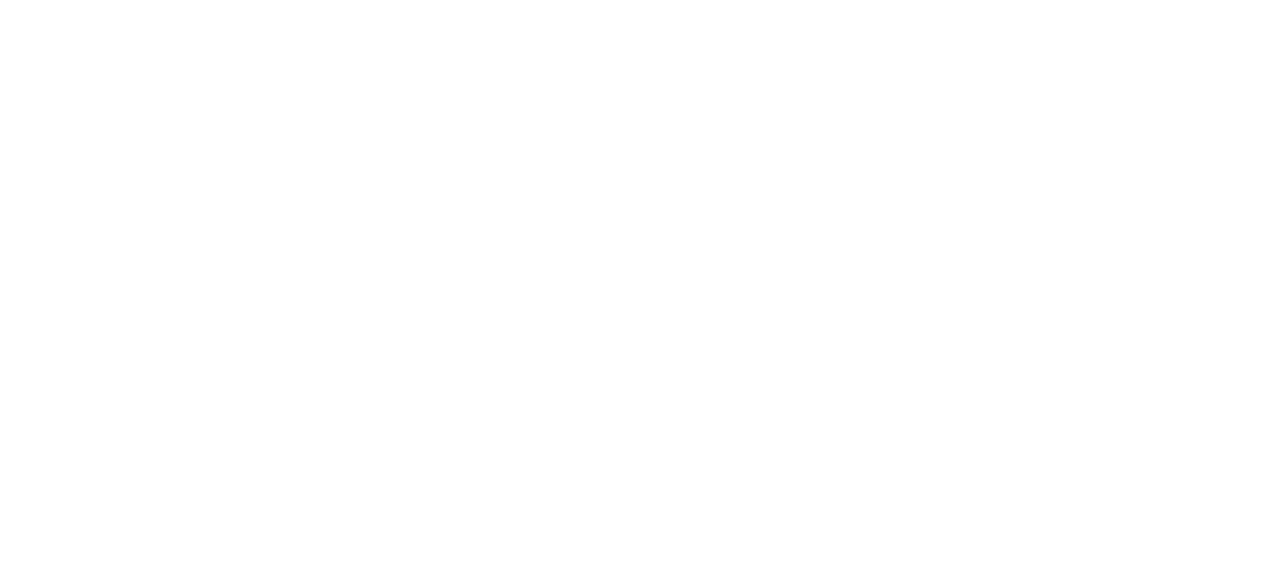
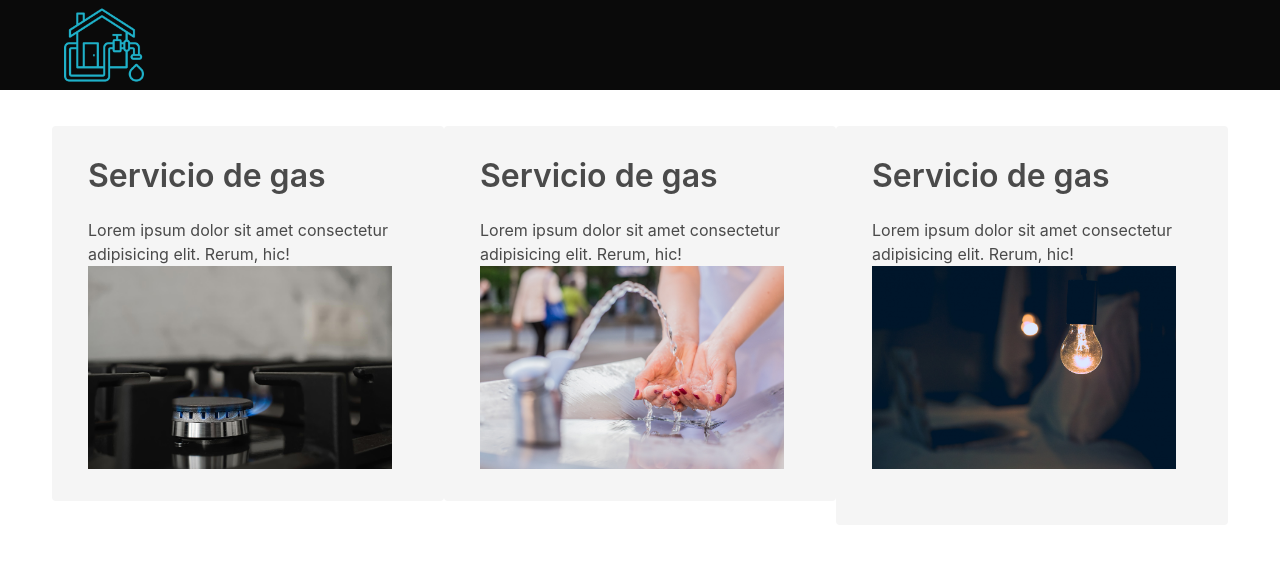
Before and after one commit to HaderCabrera/project2TERAS, a plain HTML site: page main.html in a window 1280 px wide. Drawn offline with nearby package versions, Linux system fonts and the light colour scheme.

Commit message:
Creando pagina principal

```diff
--- a/main.html
+++ b/main.html
@@ -5,8 +5,67 @@
     <meta name="viewport" content="width=device-width, initial-scale=1.0">
     <title>Paga tus facturas online</title>
     <link rel="stylesheet" href="https://cdn.jsdelivr.net/npm/bulma@0.9.4/css/bulma.min.css">
+    <link rel="stylesheet" href="styles.css">
 </head>
 <body>
+    <!--hero-->
+    <section class="hero has-background-black" >
+        <div class="hero-body" style="padding: 5px;">
+            <div class="container">
+                <figure class="image">
+                    <img src="/img/logo.png" alt="logotipo" style="max-width: 80px;">
+                </figure>
+            </div>
+        </div>
+    </section>
 
+    <!--section-->
+    <section class="section">
+        <div class="container">
+            <div class="columns">
+
+                <div class="notification">
+                    <div class="column">
+                        <div class="columns">
+                            <div class="column">
+                                <h1 class="title is-3">Servicio de gas</h1>
+                                <p>Lorem ipsum dolor sit amet consectetur adipisicing elit. Rerum, hic!</p>
+                                <figure class="image">
+                                    <img src="/img/gas.jpg" alt="logotipo" >
+                                </figure>
+                            </div>
+                        </div>
+                    </div>
+                </div>
+                <div class="notification">
+                    <div class="column">
+                        <div class="columns">
+                            <div class="column">
+                                <h1 class="title is-3">Servicio de gas</h1>
+                                <p>Lorem ipsum dolor sit amet consectetur adipisicing elit. Rerum, hic!</p>
+                                <figure class="image">
+                                    <img src="/img/agua.jpg" alt="logotipo" >
+                                </figure>
+                            </div>
+                        </div>
+                    </div>
+                </div>
+                <div class="notification">
+                    <div class="column">
+                        <div class="columns">
+                            <div class="column">
+                                <h1 class="title is-3">Servicio de gas</h1>
+                                <p>Lorem ipsum dolor sit amet consectetur adipisicing elit. Rerum, hic!</p>
+                                <figure class="image">
+                                    <img src="/img/luz.jpg" alt="logotipo" >
+                                </figure>
+                            </div>
+                        </div>
+                    </div>
+                </div>
+
+            </div>
+        </div>
+    </section>
 </body>
 </html>
--- /dev/null
+++ b/styles.css
@@ -0,0 +1,5 @@
+*{
+    margin: 0;
+    padding: 0;
+    box-sizing: border-box;
+}
```
Also changed, not shown: img/agua.jpg (added), img/gas.jpg (added), img/logo.png (added), img/luz.jpg (added).
